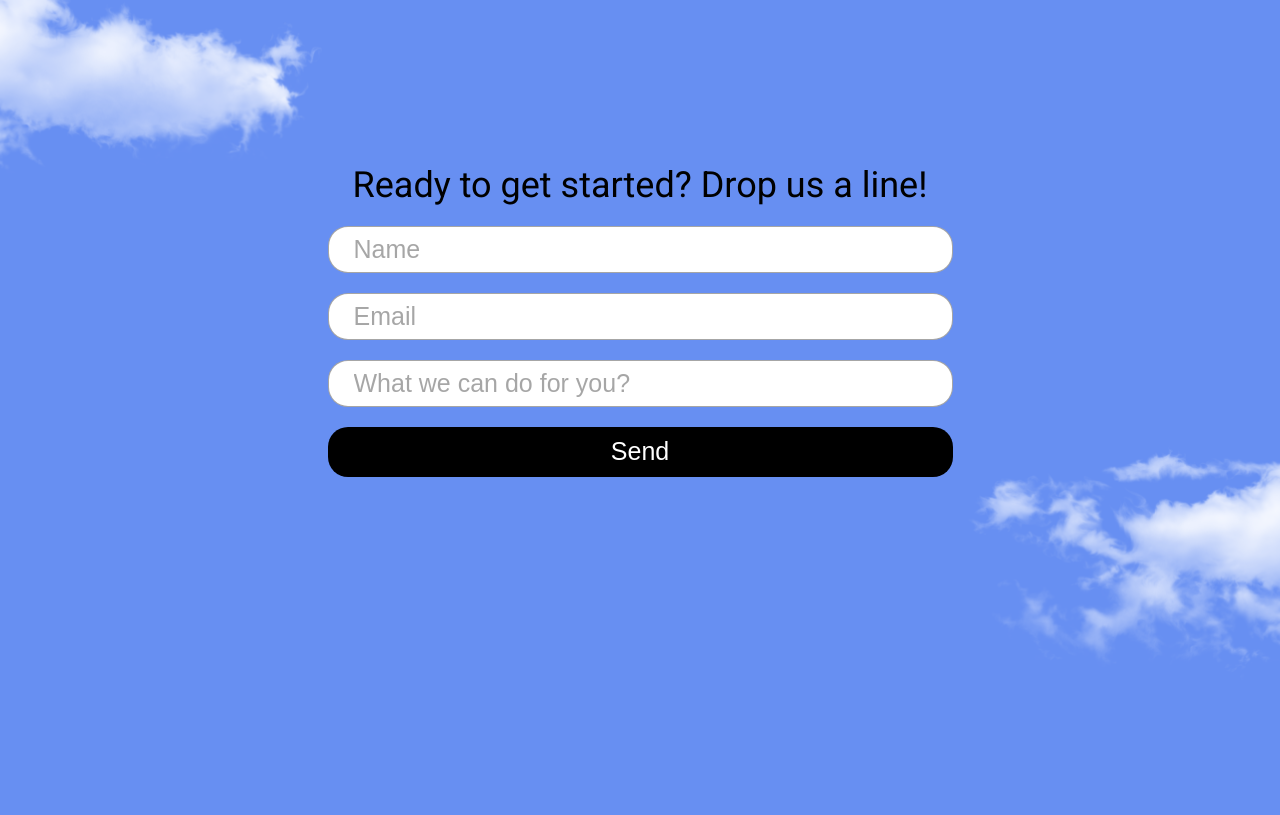
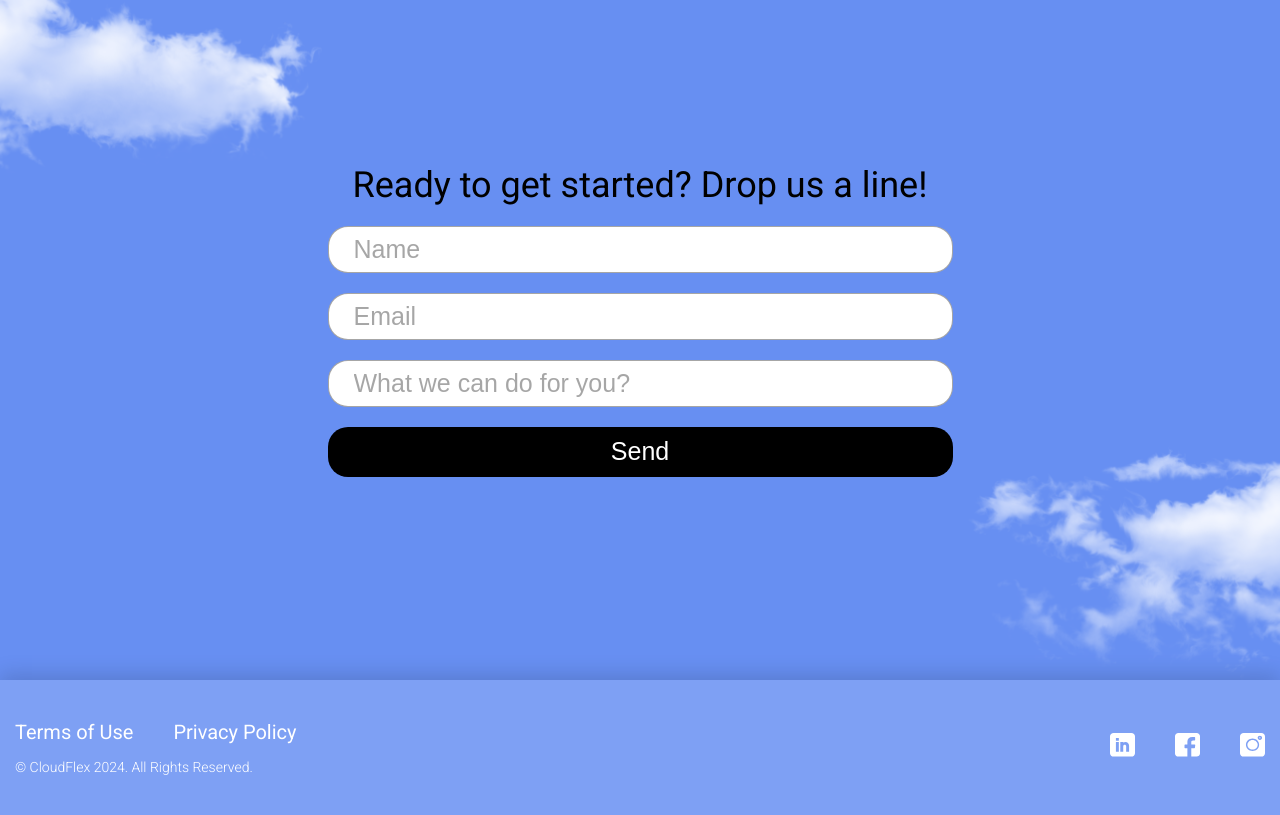
Before and after one commit to Leonid-Volochay/landing_live_sreaming, a website: page index.html in a window 1280 px wide. Shown: the part 5237-6052 px from the top of the page. Before the commit the page ends 5917 px from the top, so only its background shows below. Drawn offline with nearby package versions, Linux system fonts and the light colour scheme; files that its build step writes are made by us from their sources.

Commit message:
contacts section implimentation

```diff
--- a/index.html
+++ b/index.html
@@ -321,5 +321,41 @@
         <div class="form-section__cloud cloud--right"></div>
       </section>
     </main>
+    <footer class="footer-section" aria-label="contacts section">
+      <div class="container">
+        <div class="footer">
+          <div class="footer__terms">
+            <div class="footer__terms-links">
+              <a href="#" class="footer__terms-link">
+                Terms of Use
+              </a>
+              <a href="#" class="footer__terms-link">
+                Privacy Policy
+              </a>
+            </div>
+            <div class="footer__terms-right">
+              © CloudFlex 2024. All Rights Reserved.
+            </div>
+          </div>
+          <address class="footer__contacts">
+            <a href="https://linkedin.com" target="_blank">
+              <svg class="footer__contacts-icon" aria-label="LinkedIn icon">
+                <use href="/assets/sprites.svg#linkedin-icon"></use>
+              </svg>
+            </a>
+            <a href="https://facebook.com" target="_blank">
+              <svg class="footer__contacts-icon" aria-label="Facebook icon">
+                <use href="/assets/sprites.svg#facebook-icon"></use>
+              </svg>
+            </a>
+            <a href="https://instagram.com" target="_blank">
+              <svg class="footer__contacts-icon" aria-label="Instagram icon">
+                <use href="/assets/sprites.svg#instagram-icon"></use>
+              </svg>
+            </a>
+          </address>
+        </div>
+      </div>
+    </footer>
   </body>
 </html>
--- /dev/null
+++ b/styles/_contacts.scss
@@ -0,0 +1,49 @@
+@use 'variables' as v;
+@use 'mixins' as m;
+@use 'placeholders';
+@use 'sass:color';
+
+.footer-section {
+    box-shadow: 0 -5px 20px 0 rgba(0, 0, 0, .15);
+    background-color: color.adjust(v.$color_white, $alpha: -0.85);
+
+    .footer {
+        width: 100%;
+        height: 135px;
+        margin: 0 auto;
+        padding: 0 15px;
+        @include m.d-flex(space-between, center, nowrap, row, 0, 0);
+
+        &__terms {
+            @include m.d-flex(start, start, nowrap, column, 0, 15px);
+
+            &-links {
+                @include m.d-flex(start, center, nowrap, row, 40px, 0);
+                @include m.font(20px, 400, v.$color_white);
+            }
+
+            &-link {
+                @extend %hover-black;
+            }
+
+            &-right {
+                @include m.font(14px, 300, v.$color_white);
+            }
+        }
+
+        &__contacts {
+            @include m.d-flex(space-between, center, nowrap, row, 40px, 0);
+
+            &-icon {
+                width: 25px;
+                height: 25px;
+                fill: v.$color_white;
+                @extend %hover-black-fill;
+            }
+        }
+
+        @media (max-width: v.$media_sl) {
+            @include m.d-flex(center, center, nowrap, column-reverse, 0, 20px);
+        }
+    }
+}
--- a/styles/_importer.scss
+++ b/styles/_importer.scss
@@ -7,3 +7,4 @@
 @forward 'experience';
 @forward 'testimonials';
 @forward 'form';
+@forward 'contacts';
--- a/styles/_placeholders.scss
+++ b/styles/_placeholders.scss
@@ -20,4 +20,11 @@
             stroke: v.$color_black;
             }
 
+%hover-black-fill {
+    &:hover {
+            cursor: pointer;
+            fill: v.$color_black;
+            }
+        }
+
 }
```
Also changed, not shown: assets/sprites.svg.
